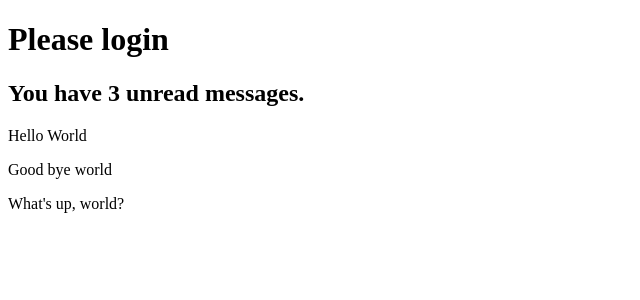
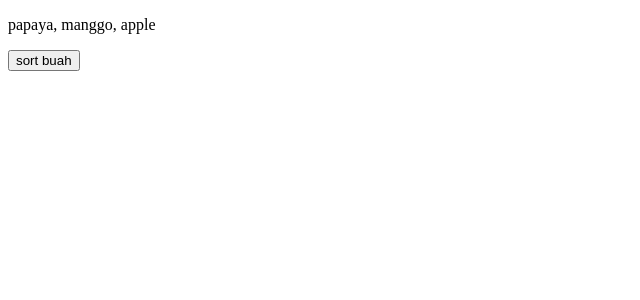
Before and after one commit to hairunisa0929/react-project, a React (Vite) app: page / in a window 1280 px wide. Shown: the top 300 px of the page, without its empty margins (0-640 px from the left). Built offline with nearby package versions, Linux system fonts and the light colour scheme.

Commit message:
contoh manipulasi array

```diff
--- a/src/App.jsx
+++ b/src/App.jsx
@@ -1,65 +1,11 @@
+import ArrayManipulation from "./components/ArrayManipulation";
+import ExampleUseMemo from "./components/ExampleUseMemo";
+
 function App() {
-  const name = "Pikachu";
-  const imgUrl =
-    "https://assets.pokemon.com/assets/cms2/img/pokedex/detail/025.png";
-
-  // return (
-  //   <div>
-  //     {/* curly braces as text */}
-  //     <p>Hello, my name is {name}</p>
-
-  //     {/* curly braces as attribute */}
-  //     <img src={imgUrl} alt="foto" />
-  //   </div>
-  // );
-
-  // conditional rendering
-  const isLoggedIn = false;
-
-  // if else
-  // if (isLoggedIn) {
-  //   return <h1 className="text-2xl font-bold">Hello {name}!</h1>;
-  // }
-
-  // return <h1 className="text-2xl font-bold">Please login</h1>;
-
-  // ternary and logical operator
-  const messages = [
-    {
-      id: 1,
-      subject: "Hello World",
-    },
-    {
-      id: 2,
-      subject: "Good bye world",
-    },
-    {
-      id: 3,
-      subject: "What's up, world?",
-    },
-  ];
-
   return (
     <>
-      {/* ternary */}
-      {isLoggedIn ? (
-        <h1 className="text-2xl font-bold">Hello {name}!</h1>
-      ) : (
-        <h1 className="text-2xl font-bold">Please login</h1>
-      )}
-
-      {/* logical operator */}
-      {messages.length > 0 && (
-        <>
-          <h2 className="mb-2 font-bold">
-            You have {messages.length} unread messages.
-          </h2>
-
-          {messages.map((message) => (
-            <p>{message.subject}</p>
-          ))}
-        </>
-      )}
+      {/* <ExampleUseMemo /> */}
+      <ArrayManipulation />
     </>
   );
 }
--- /dev/null
+++ b/src/components/ArrayManipulation.jsx
@@ -0,0 +1,20 @@
+import { useState } from "react";
+
+export default function ArrayManipulation() {
+  const [buah, setBuah] = useState(["papaya", "manggo", "apple"]);
+
+  const sortBuah = () => {
+    const copyBuah = [...buah];
+    const hasilSort = copyBuah.sort();
+    // const hasilSort = 0xff3288 <-- referensi ke copyBuah
+    // console.log(hasilSort === buah)
+    setBuah(hasilSort);
+  };
+
+  return (
+    <>
+      <p>{buah.join(", ")}</p>
+      <button onClick={sortBuah}>sort buah</button>
+    </>
+  );
+}
```
